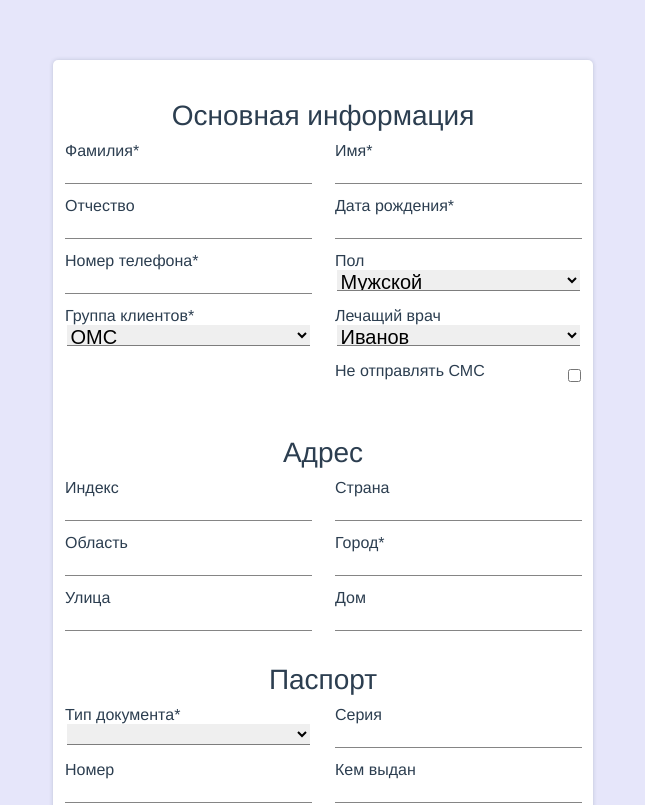
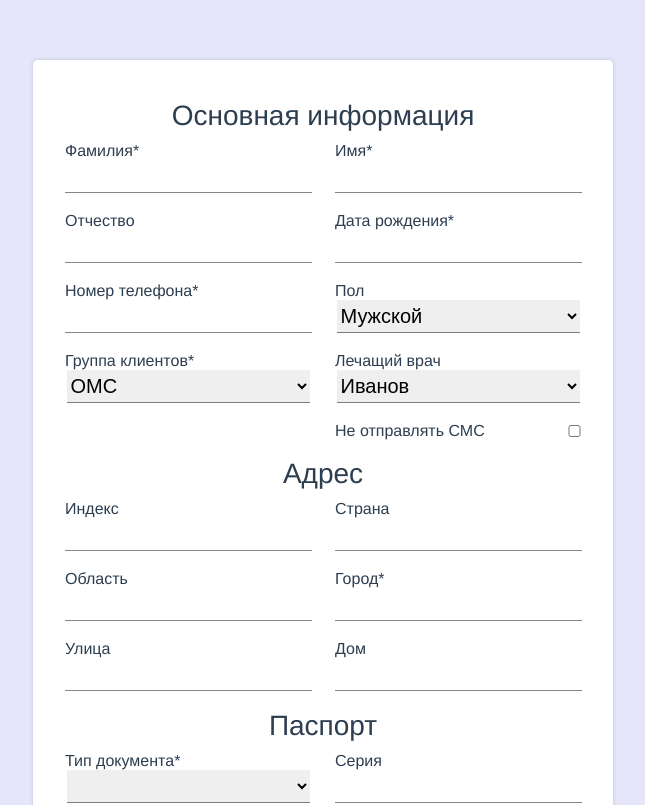
Before and after one commit to AntonChanin/client-form-vue, a Vue app: page / in a window 1280 px wide. Shown: the top 805 px of the page, without its empty margins (317-962 px from the left). Built offline with nearby package versions, Linux system fonts and the light colour scheme.

Commit message:
fix paddings and margins

```diff
--- a/src/components/ClientForm.vue
+++ b/src/components/ClientForm.vue
@@ -97,7 +97,7 @@
           <option value="Чернышева">Чернышева</option>
         </select>
       </div>
-      <div class="row-main">
+      <div class="row-main row-main_sms">
         <span class="label">Не отправлять СМС</span>
         <input form="reg" class="input_checkbox" type="checkbox" />
       </div>
@@ -303,7 +303,7 @@ form {
   -moz-box-shadow: 0px 0px 4px 0px rgba(34, 60, 80, 0.2);
   box-shadow: 0px 0px 4px 0px rgba(34, 60, 80, 0.2);
   width: 540px;
-  padding: 20px 0;
+  padding: 40px 20px 20px 20px;
   margin: auto;
 
   input {
@@ -311,11 +311,12 @@ form {
     border-bottom: 1px #0000007a solid;
     width: 90%;
     font-size: 20px;
-    height: 21px;
+    height: 30px;
   }
   .input_checkbox {
     width: auto;
     margin-right: 12px;
+    height: 12px;
   }
 
   .row {
@@ -324,10 +325,14 @@ form {
     &-passport {
       width: 50%;
       height: 55px;
+      margin: 0 0 15px 0;
+      &_sms {
+        height: 21px;
+      }
     }
     &-main {
       .multiselect {
-        height: 21px;
+        height: 30px;
         max-width: 243px;
         display: flex;
         justify-content: flex-start;
@@ -344,7 +349,7 @@ form {
         &gender,
         &client-group,
         &doctor {
-          height: 21px;
+          height: 33px;
           border: 0;
           border-bottom: 1px #0000007a solid;
           width: 90%;
@@ -357,11 +362,15 @@ form {
         justify-content: space-between;
         float: inline-start;
         margin-left: 50%;
+        margin-top: 10px;
+      }
+      &_sms:last-child {
+        margin-top: 0;
       }
     }
     &-passport {
       .select_doc {
-        height: 21px;
+        height: 33px;
         border: 0;
         border-bottom: 1px #0000007a solid;
         width: 90%;
@@ -380,7 +389,7 @@ form {
 
   .title {
     font-size: 28px;
-    padding: 20px 10px 10px 10px;
+    padding: 0 0 10px 0;
   }
 
   button {
```
